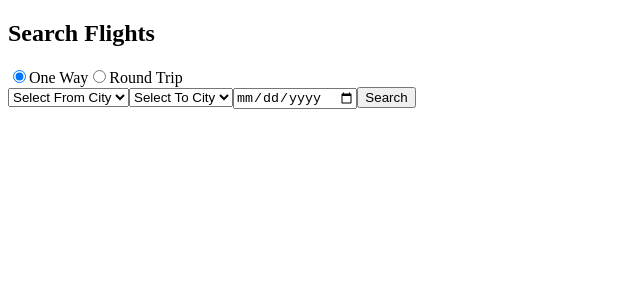
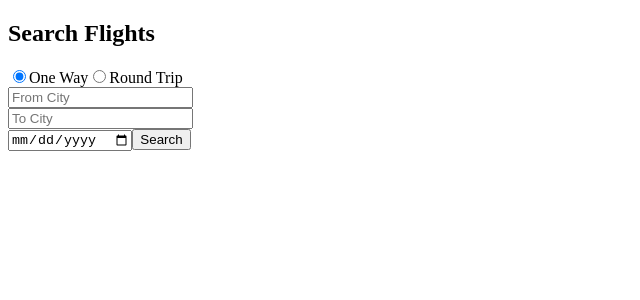
Before and after one commit to acciojob/phoenix-airlines-handesaurabh, a React app: page /flight-search in a window 1280 px wide. Shown: the top 300 px of the page, without its empty margins (0-640 px from the left). Built offline with nearby package versions, Linux system fonts and the light colour scheme.

Commit message:
Update FlightSearch.jsx

```diff
--- a/src/pages/FlightSearch.jsx
+++ b/src/pages/FlightSearch.jsx
@@ -11,6 +11,8 @@ export default function FlightSearch() {
   const [date, setDate] = useState("");
   const [returnDate, setReturnDate] = useState("");
   const [flights, setFlights] = useState([]);
+  const [showFromDropdown, setShowFromDropdown] = useState(false);
+  const [showToDropdown, setShowToDropdown] = useState(false);
   const dispatch = useDispatch();
   const navigate = useNavigate();
 
@@ -26,6 +28,16 @@ export default function FlightSearch() {
     } catch (error) {
       console.error("Error searching flights:", error);
       setFlights([]);
+    }
+  };
+
+  const selectCity = (city, type) => {
+    if (type === 'from') {
+      setFrom(city);
+      setShowFromDropdown(false);
+    } else {
+      setTo(city);
+      setShowToDropdown(false);
     }
   };
 
@@ -56,23 +68,39 @@ export default function FlightSearch() {
         </label>
       </div>
 
-      <select value={from} onChange={e => setFrom(e.target.value)}>
-        <option value="">Select From City</option>
+      <div>
+        <input
+          type="text"
+          placeholder="From City"
+          value={from}
+          onChange={e => setFrom(e.target.value)}
+          onFocus={() => setShowFromDropdown(true)}
+        />
+        {showFromDropdown && (
           <ul>
-          {cities.map(city => (
-            <option key={city} value={city}>{city}</option>
+            {cities.filter(city => city.toLowerCase().includes(from.toLowerCase())).map(city => (
+              <li key={city} onClick={() => selectCity(city, 'from')}>{city}</li>
             ))}
           </ul>
-      </select>
+        )}
+      </div>
 
-      <select value={to} onChange={e => setTo(e.target.value)}>
-        <option value="">Select To City</option>
+      <div>
+        <input
+          type="text"
+          placeholder="To City"
+          value={to}
+          onChange={e => setTo(e.target.value)}
+          onFocus={() => setShowToDropdown(true)}
+        />
+        {showToDropdown && (
           <ul>
-          {cities.map(city => (
-            <option key={city} value={city}>{city}</option>
+            {cities.filter(city => city.toLowerCase().includes(to.toLowerCase())).map(city => (
+              <li key={city} onClick={() => selectCity(city, 'to')}>{city}</li>
             ))}
           </ul>
-      </select>
+        )}
+      </div>
 
       <input type="date" value={date} onChange={e => setDate(e.target.value)} />
 
```
Lines whose indentation alone changed are shown as unchanged.
